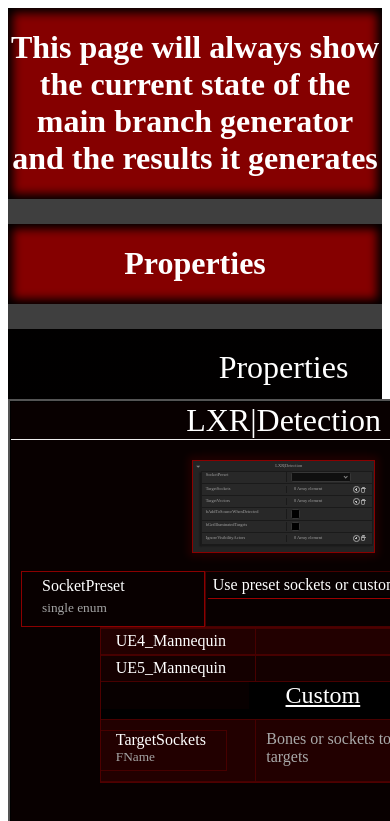
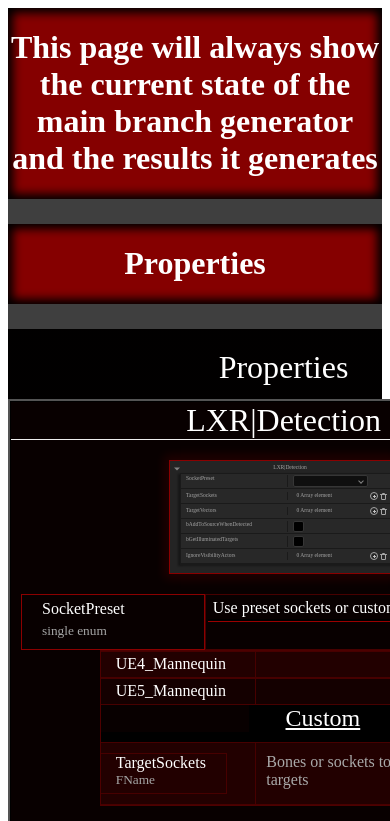
Before and after one commit to zurra/React-Unreal-Plugin-Documentation, a Next.js app: page / in a window 390 px wide. Shown: the top 821 px of the page. Built offline with nearby package versions, Linux system fonts and the light colour scheme.

Commit message:
Shitty fixes early.

```diff
--- a/components/Unreal/BP/BP.module.css
+++ b/components/Unreal/BP/BP.module.css
@@ -376,24 +376,24 @@
 
 
 @media (max-width:775px) {
-  .nodeBPGrid {
+  .nodeGrid {
       zoom: 0.8;
   }
 }
 
 @media (max-width:685px) {
-  .nodeBPGrid {
+  .nodeGrid {
       zoom: 0.6;
   }
 }
 
 @media (max-width:600px) {
-  .nodeBPGrid {
-      zoom: 0.4;
+  .nodeGrid {
+      zoom: 0.5;
   }
 }
 
-@media (max-width:540px) {
+/* @media (max-width:540px) {
   .topCell {
       zoom: 0;
       visibility: collapse;
@@ -402,7 +402,7 @@
   .nodeGrid{
     grid-template-columns: 1fr 0.1fr 1fr;
   }
-}
+} */
 
 
 .nodeBPHeaderContainer {
--- a/components/Unreal/Inspector/Property.module.css
+++ b/components/Unreal/Inspector/Property.module.css
@@ -642,7 +642,7 @@
   margin-top: 20px;
 }
 
-@media (max-width:775px) {
+/* @media (max-width:775px) {
   .propertyImageContainer {
     zoom: 0.8;
   }
@@ -660,15 +660,25 @@
   .grid {
     zoom: 0.6;
   }
-}
+} */
 
 @media (max-width:600px) {
   .propertyImageContainer {
-    zoom: 0.4;
+    zoom: 0.8;
   }
 
   .grid {
-    zoom: 0.4;
+    zoom: 0.6;
+  }
+}
+
+@media (max-width:450px) {
+  .propertyImageContainer {
+    zoom: 0.5;
+  }
+
+  .grid {
+    zoom: 0.6;
   }
 }
 
```
